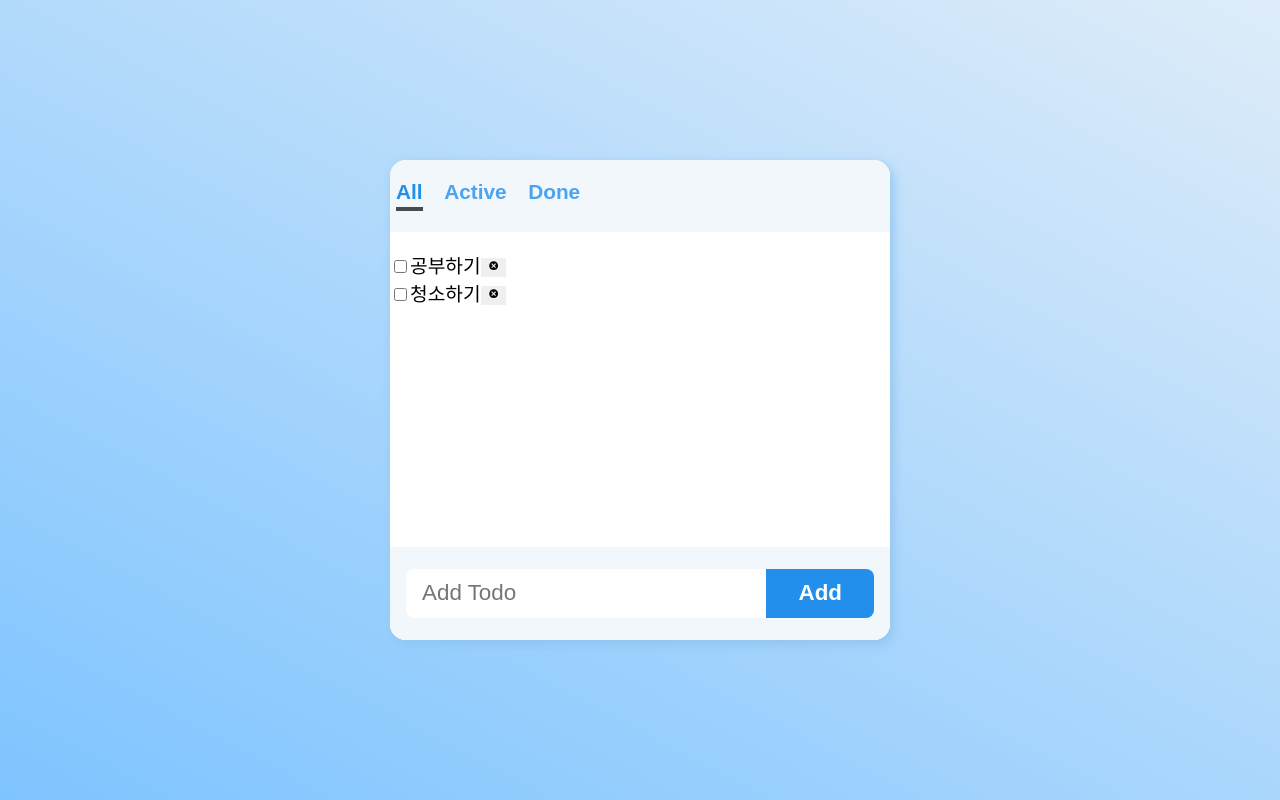
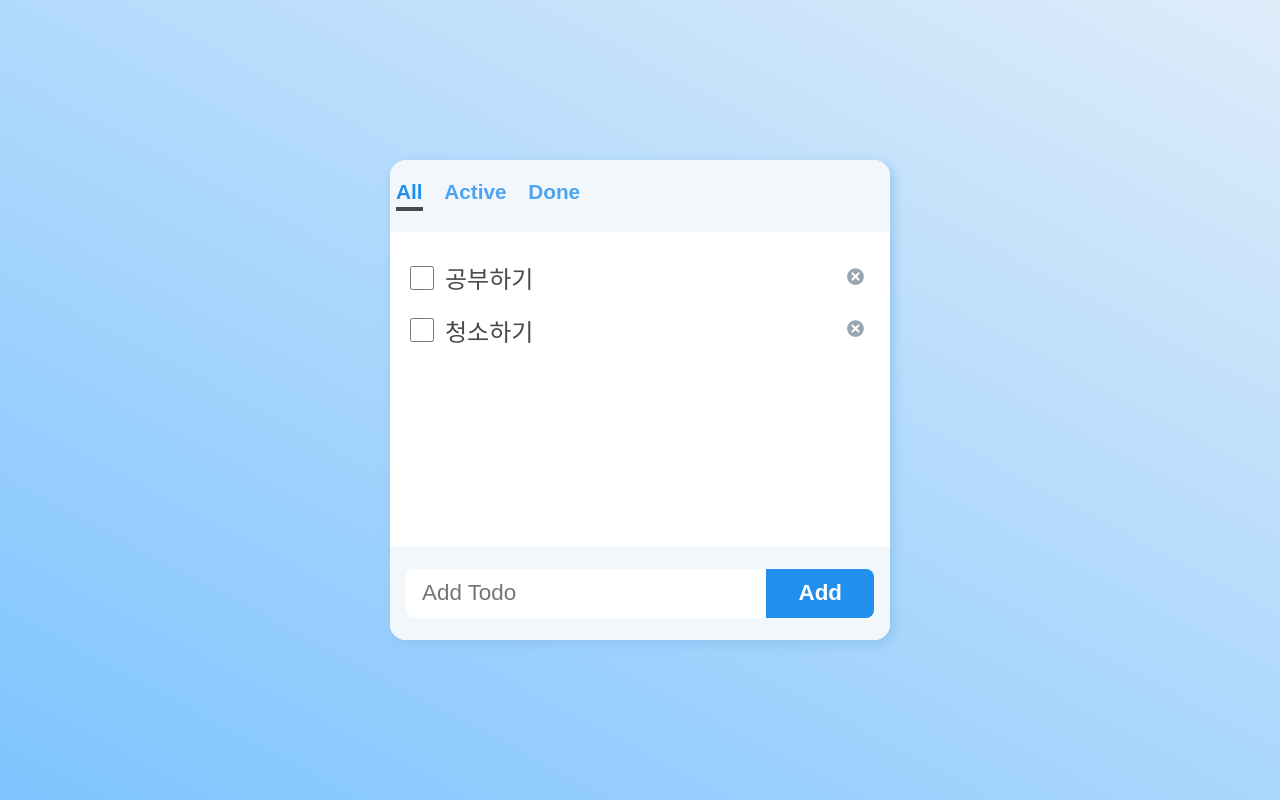
Before and after one commit to dazzel3/react-todo-dream-coding, a React (Create React App) app: page / in a window 1280 px wide. Built offline with nearby package versions, Linux system fonts and the light colour scheme.

Commit message:
style: Todo

```diff
--- a/src/components/Todo/Todo.jsx
+++ b/src/components/Todo/Todo.jsx
@@ -1,5 +1,6 @@
 import React from 'react';
 import { TiDelete } from 'react-icons/ti';
+import styles from './Todo.module.css';
 
 export default function Todo({ todo, onDelete, onChange }) {
   const { text, status } = todo;
@@ -10,16 +11,24 @@ export default function Todo({ todo, onDelete, onChange }) {
   };
 
   return (
-    <li>
+    <li className={styles.todo}>
       <input
+        className={styles.checkbox}
         type='checkbox'
         id='checkbox'
         checked={status === 'done'}
         onChange={handleChange}
       />
-      <label htmlFor='checkbox'>{text}</label>
-      <button onClick={handleClick}>
-        <TiDelete />
+      <label className={styles.text} htmlFor='checkbox'>
+        {text}
+      </label>
+      <button className={styles.button} onClick={handleClick}>
+        <TiDelete
+          size={25}
+          color='#99a5b0'
+          onMouseOver={({ target }) => (target.style.color = '#647788')}
+          onMouseOut={({ target }) => (target.style.color = '#99a5b0')}
+        />
       </button>
     </li>
   );
--- /dev/null
+++ b/src/components/Todo/Todo.module.css
@@ -0,0 +1,24 @@
+.todo {
+  display: flex;
+  justify-content: space-between;
+  align-items: center;
+  padding: 0.5rem 1rem;
+  margin: 0.1rem 0;
+  color: var(--color-text);
+}
+
+.checkbox {
+  width: 1.5rem;
+  height: 1.5rem;
+}
+
+.text {
+  flex: 1 1 0%;
+  margin-left: 0.5rem;
+  font-size: 1.5rem;
+}
+
+.button {
+  cursor: pointer;
+  background-color: transparent;
+}
--- a/src/components/TodoList/TodoList.module.css
+++ b/src/components/TodoList/TodoList.module.css
@@ -1,5 +1,6 @@
 .section {
   height: 100%;
+  min-height: 0;
   display: flex;
   flex-direction: column;
   background: var(--color-bg);
--- a/src/index.css
+++ b/src/index.css
@@ -4,6 +4,7 @@
   --color-grey: #747474;
   --color-text: #464b50;
   --color-primary: #238fed;
+  --color-scrollbar: #e6e6e6;
 }
 
 body {
@@ -18,6 +19,7 @@ body {
   display: flex;
   justify-content: center;
   align-items: center;
+  accent-color: var(--color-primary);
   font-size: 1.2rem;
   background: linear-gradient(
     28deg,
@@ -58,3 +60,20 @@ button {
   outline: none;
   border: none;
 }
+
+::-webkit-scrollbar {
+  width: 0.6rem;
+}
+
+::-webkit-scrollbar-track {
+  background-color: var(--color-bg-dark);
+}
+
+::-webkit-scrollbar-thumb {
+  background-color: var(--color-scrollbar);
+  border-radius: 1rem;
+}
+
+::-webkit-scrollbar-thumb:hover {
+  background-color: var(--color-primary);
+}
```
